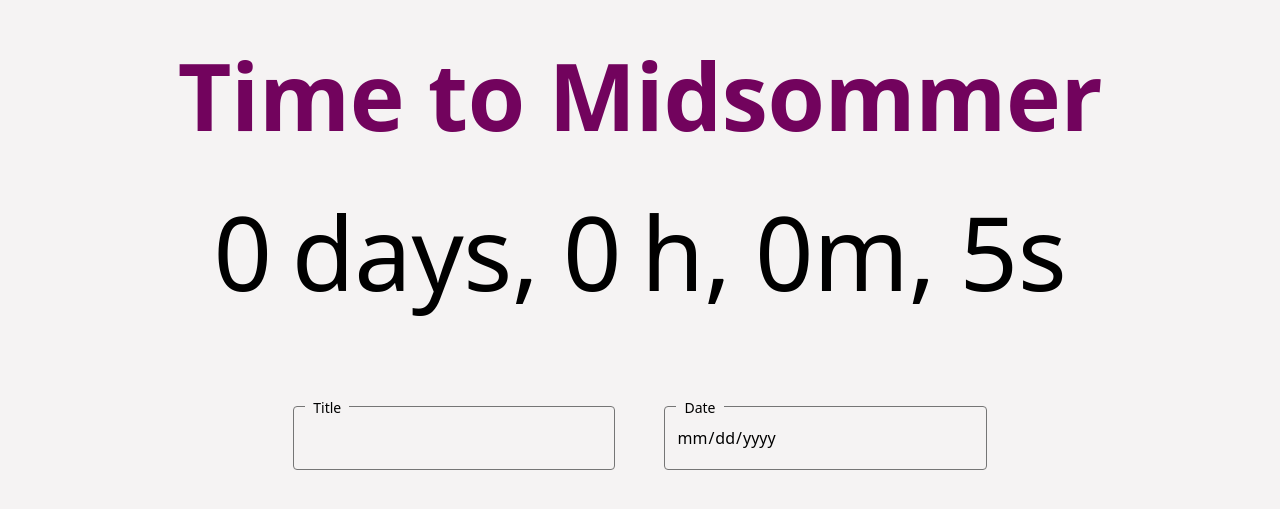
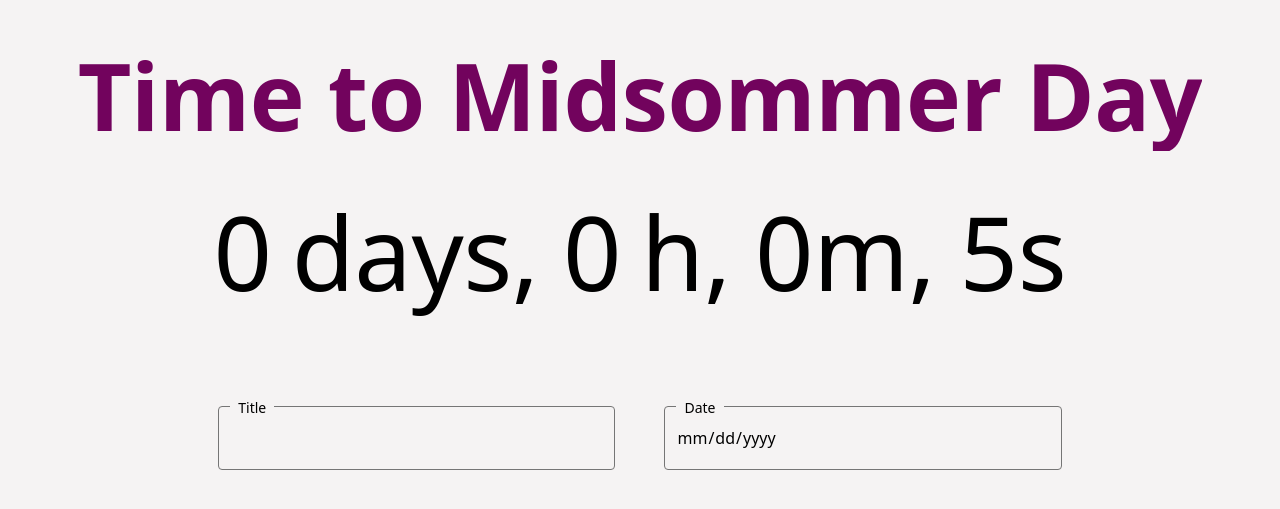
Before and after one commit to efe-osa/Countdown-Timer, an Angular app: page / in a window 1280 px wide. Shown: the part 121-630 px from the top of the page. Built offline with nearby package versions, Linux system fonts and the light colour scheme; a web font is replaced by a local one.

Commit message:
fix: update default constant

```diff
--- a/src/app/app.constants.ts
+++ b/src/app/app.constants.ts
@@ -5,7 +5,7 @@ export const TITLE_MAX_LENGTH = 30;
 // Countdown constants
 export const COUNTDOWN_INTERVAL = 1000;
 export const DEFAULT_COUNTDOWN_DURATION = 10000; // 10 seconds
-export const DEFAULT_COUNTDOWN_TITLE = 'Time to Midsommer';
+export const DEFAULT_COUNTDOWN_TITLE = 'Time to Midsommer Day';
 
 // Error messages
 export const ERROR_MESSAGES = {
```
